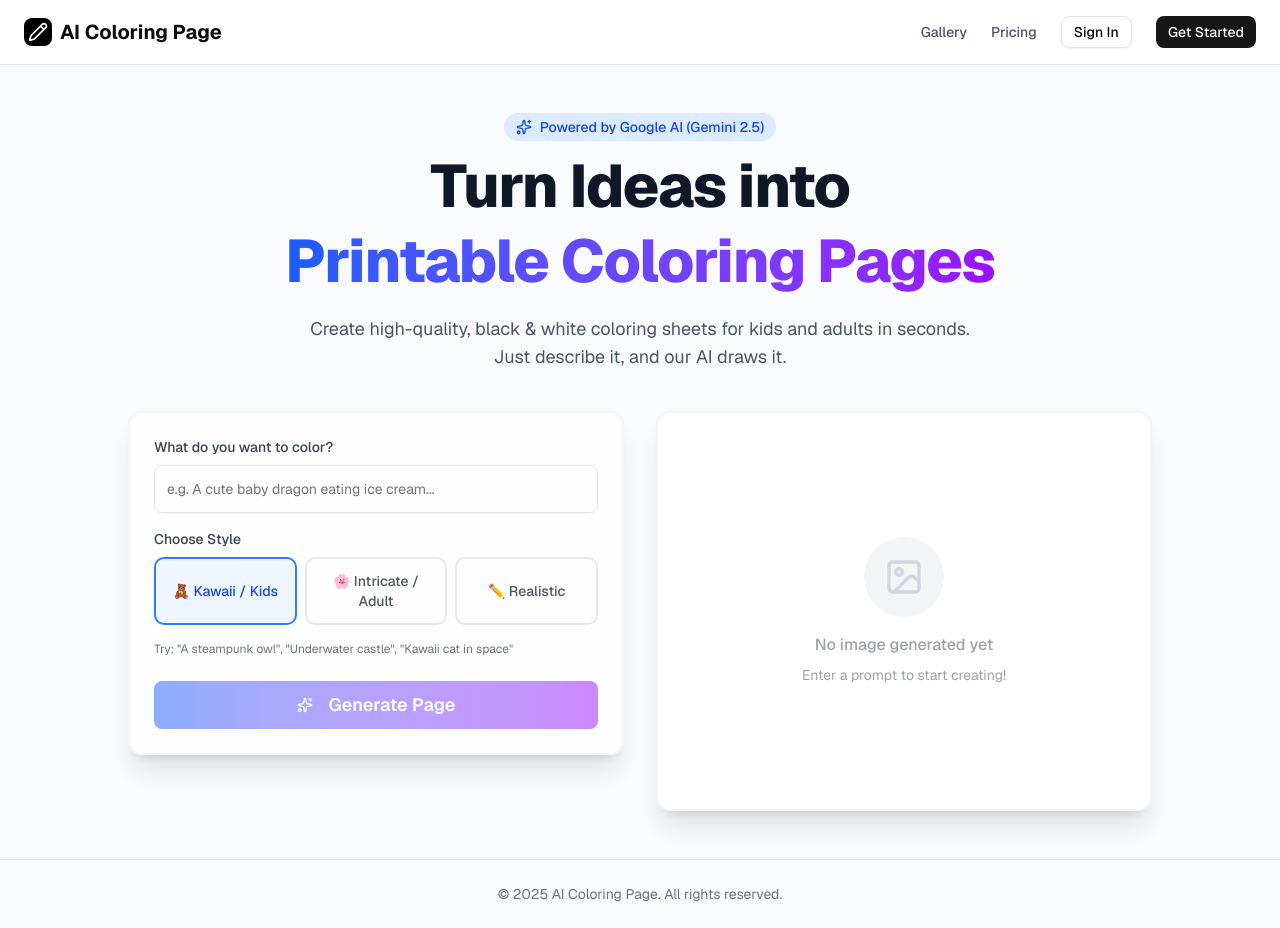
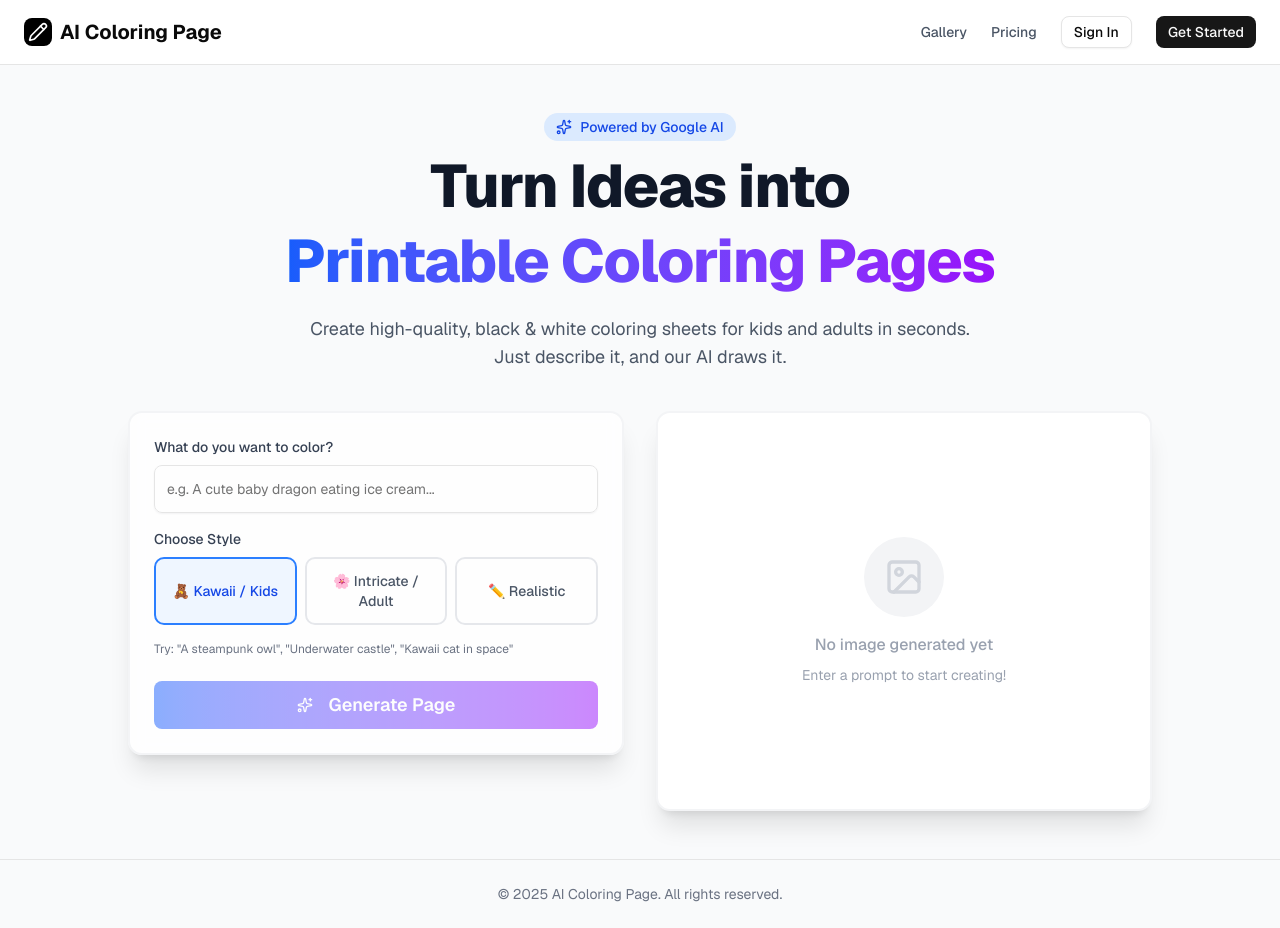
Before and after one commit to steplead/aicoloringpage, a Next.js app: page / in a window 1280 px wide. Built offline with nearby package versions, Linux system fonts and the light colour scheme.

Commit message:
Update: Simplify 'Powered by' text

```diff
--- a/src/app/page.tsx
+++ b/src/app/page.tsx
@@ -75,7 +75,7 @@ export default function Home() {
         <div className="text-center space-y-4 max-w-3xl animate-in fade-in slide-in-from-bottom-4 duration-700">
           <div className="inline-flex items-center gap-2 px-3 py-1 rounded-full bg-blue-100 text-blue-700 text-sm font-medium mb-2">
             <Sparkles className="w-4 h-4" />
-            <span>Powered by Google AI (Gemini 2.5)</span>
+            <span>Powered by Google AI</span>
           </div>
           <h1 className="text-4xl md:text-6xl font-extrabold tracking-tight text-gray-900 leading-tight">
             Turn Ideas into <br className="hidden md:block" />
```
